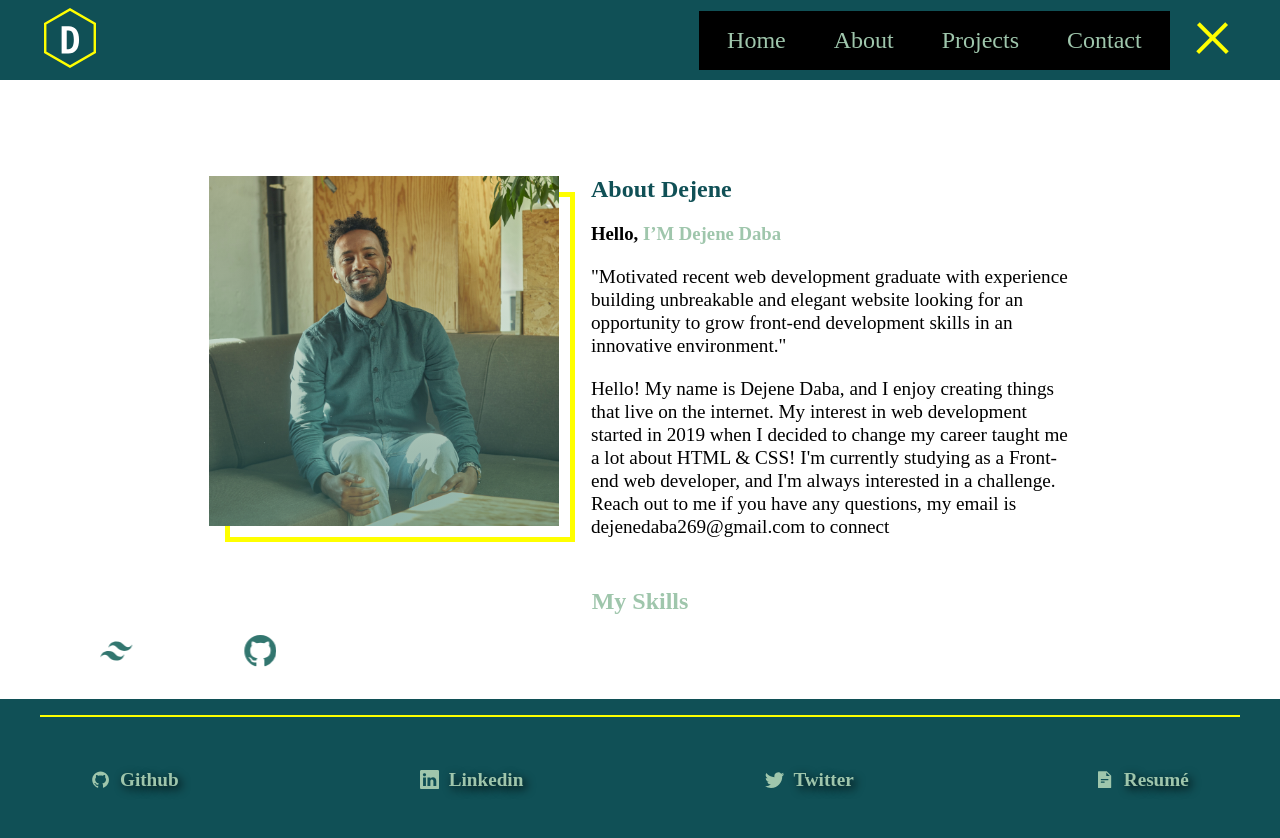
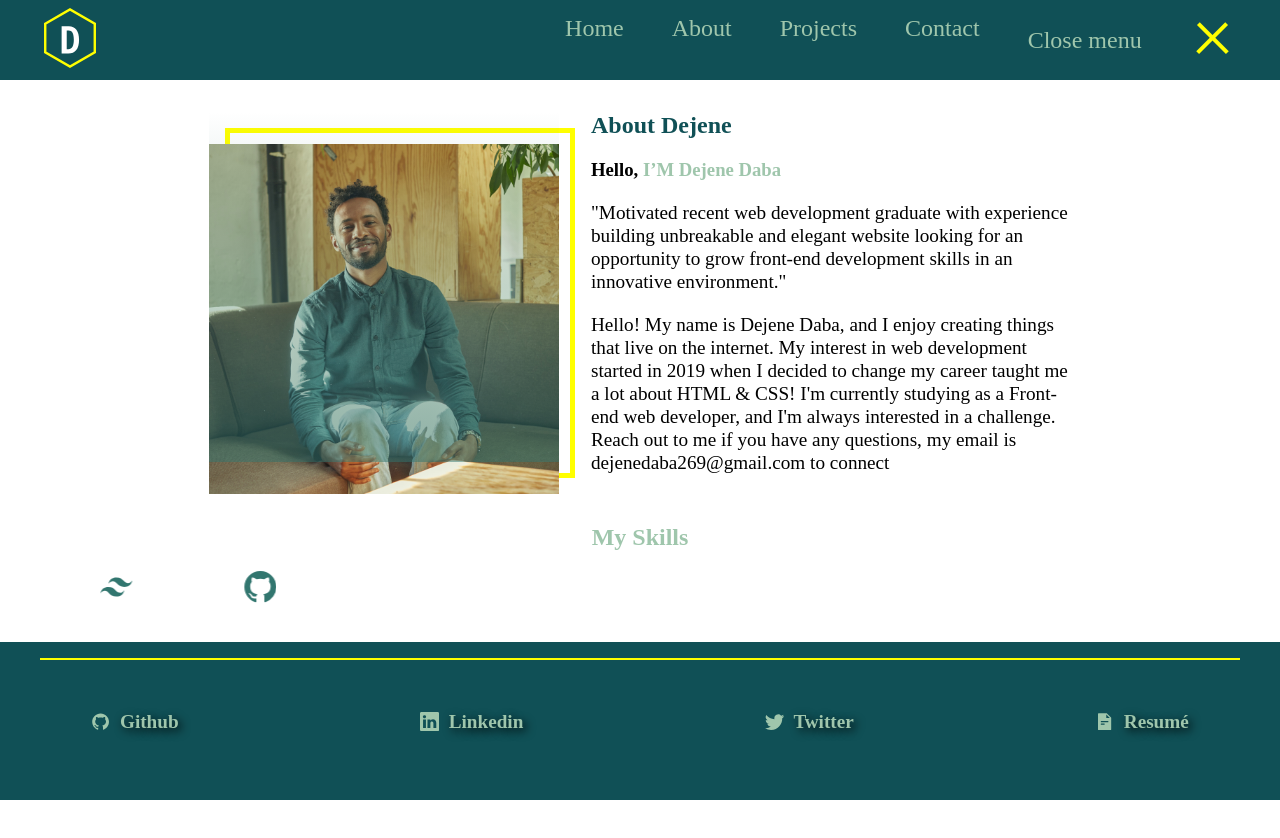
Before and after one commit to DEJENERUTA/portfolio, a React (Create React App) app: page /about in a window 1280 px wide. Both pictures are taken after a click on the button 1212 px from the left and 40 px from the top of the page. Shown: the top 838 px of the page. After the commit the page ends 800 px from the top, so only its background shows below. Built offline with nearby package versions, Linux system fonts and the light colour scheme.

Commit message:
fix some of responssive issue

```diff
--- a/package.json
+++ b/package.json
@@ -19,7 +19,7 @@
     "react-dom": "^18.1.0",
     "react-hook-form": "^7.34.2",
     "react-icons": "^4.4.0",
-    "react-router-dom": "^6.3.0",
+    "react-router-dom": "^6.4.1",
     "react-scripts": "^5.0.1",
     "web-vitals": "^2.1.4",
     "yup": "^0.32.11"
--- a/src/App.css
+++ b/src/App.css
@@ -2,7 +2,7 @@
   height: 100%;
   display: grid;
   grid-template-columns: 1fr;
-  grid-template-rows: 80px 1fr 160px;
+  grid-template-rows: 80px 1fr auto;
 }
 .app-header {
   background-color: var(--color-primary);
@@ -15,12 +15,18 @@
   background-color: var(--color-primary);
   padding: 1em 0;
 }
-.app-footer-links {
+.app-footer-links ul {
   display: flex;
   justify-content: space-between;
   align-items: center;
   padding: 2em;
   border-top: 2px solid #ffff00;
+  list-style: none;
+}
+@media (max-width: 640px) {
+  .app-footer-links ul {
+    flex-direction: column;
+  }
 }
 .app-footer-links a {
   color: var(--color-accent);
--- a/src/App.js
+++ b/src/App.js
@@ -30,11 +30,15 @@ const App = () => {
       </main>
       <footer className="app-footer">
         <div className="app-footer-inner-wrapper">
-          <div className="app-footer-links">
+          <nav className="app-footer-links">
+            <ul>
+              <li>
                 <a className="gap" href="https://github.com/DEJENERUTA">
                   <AiOutlineGithub />
                   Github
                 </a>
+              </li>
+              <li>
                 <a
                   className="gap"
                   href="https://www.linkedin.com/in/dejene-daba-432029140/"
@@ -42,15 +46,21 @@ const App = () => {
                   <BsLinkedin />
                   Linkedin
                 </a>
+              </li>
+              <li>
                 <a className="gap" href="https://twitter.com/DejeneDaba5">
                   <BsTwitter />
                   Twitter
                 </a>
+              </li>
+              <li>
                 <a className="gap" href="/assets/Dejene's_cv.pdf">
                   <AiFillFileText />
                   Resumé
                 </a>
-          </div>
+              </li>
+            </ul>
+          </nav>
         </div>
       </footer>
     </div>
--- a/src/about/About.css
+++ b/src/about/About.css
@@ -1,7 +1,6 @@
-.about-main-content {
-  width: 100%;
-  height: 100%;
-  margin-top: 4rem;
+.about-wrapper {
+  max-width: 1440px;
+  margin: 0 auto;
 }
 
 .about {
@@ -21,7 +20,8 @@ h3 {
   }
 }
 .about-content {
-  width: 100%;
+  max-width: 1370px;
+  margin: 0 auto;
   display: flex;
   gap: 2em;
   align-items: flex-start;
@@ -36,6 +36,7 @@ h3 {
   position: absolute;
   width: 100%;
   height: 100%;
+  margin-top: 2em;
 }
 .about-pic-border {
   position: absolute;
@@ -135,17 +136,16 @@ h3 {
 }
 
 /*responssive*/
-@media screen and (max-width: 540px) {
-  .about-main-content {
+@media (max-width: 640px) {
+  /* .about-main-content {
     margin-top: 14rem;
-  }
+  } */
   .about-content {
     display: flex;
     flex-direction: column;
     align-items: center;
     justify-content: center;
     gap: 1em;
-    margin-top: 10rem;
   }
   .about,
   .D {
--- a/src/about/About.js
+++ b/src/about/About.js
@@ -8,7 +8,7 @@ import { BsGithub } from "react-icons/bs";
 
 const About = () => {
   return (
-    <div className="about-main-content">
+    <div className="about-wrapper">
       <div className="about-content">
         <div className="about-pic-wrapper">
           <div className="about-pic-border"></div>
--- a/src/header/Header.css
+++ b/src/header/Header.css
@@ -50,11 +50,20 @@ nav ul {
   border: solid 5px #ffff00;
   transition: border-width 0.6s linear;
 }
-.site-menu a {
+.site-menu a,
+.site-menu button {
   text-decoration: none;
   color: var(--color-accent);
   padding: 0.5em;
 }
+.site-menu button {
+  background-color: transparent;
+  border: none;
+  cursor: pointer;
+  font-size: inherit;
+  font-family: inherit;
+}
+
 .burger-menu {
   padding: 0.5em;
   background: none;
@@ -87,7 +96,6 @@ nav ul {
   transform: translateY(0) rotate(135deg);
 }
 .site-menu.open {
-  background: black;
   animation: slideIn 0.5s ease-in-out;
   padding: 1em;
 }
@@ -99,3 +107,25 @@ nav ul {
     transform: translateX(0);
   }
 }
+
+/*Responssive*/
+@media (max-width: 640px) {
+  .site-menu {
+    position: fixed;
+    inset: 0;
+    z-index: 1;
+    background-color: var(--color-primary);
+    display: flex;
+    align-items: center;
+    justify-content: center;
+  }
+  .site-menu ul {
+    flex-direction: column;
+    gap: 1em;
+  }
+  .site-menu li {
+    display: flex;
+    align-items: center;
+    justify-content: center;
+  }
+}
--- a/src/header/Header.js
+++ b/src/header/Header.js
@@ -1,10 +1,17 @@
-import { Link } from "react-router-dom";
+import { useEffect } from "react";
+import { Link, useLocation } from "react-router-dom";
 import { useState } from "react";
 import classnames from "classnames";
+
 import "./Header.css";
 
 const Header = () => {
   const [isMenuOpen, setIsMenuOpen] = useState(false);
+  const { pathname } = useLocation();
+  useEffect(() => {
+    setIsMenuOpen(false);
+  }, [pathname]);
+  console.log(pathname);
   return (
     <div className="site-header">
       <div className="site-logo">
@@ -44,6 +51,9 @@ const Header = () => {
             </li>
             <li>
               <Link to="/contact">Contact</Link>
+            </li>
+            <li>
+              <button onClick={() => setIsMenuOpen(false)}>Close menu</button>
             </li>
           </ul>
         </nav>
--- a/src/home/Home.css
+++ b/src/home/Home.css
@@ -77,7 +77,7 @@ h2 {
 }
 
 /* responssive*/
-@media screen and (max-width: 540px) {
+@media (max-width: 640px) {
   .home-content {
     display: flex;
     flex-direction: column;
--- a/src/projects/Project.css
+++ b/src/projects/Project.css
@@ -100,7 +100,7 @@
 }
 
 /* responssive*/
-@media screen and (max-width: 540px) {
+@media (max-width: 640px) {
   .project-item-list {
     margin-top: 12rem;
   }
```
Also changed, not shown: 1 other file (tests, documents, lock files or other folders). Lines whose indentation alone changed are shown as unchanged.
